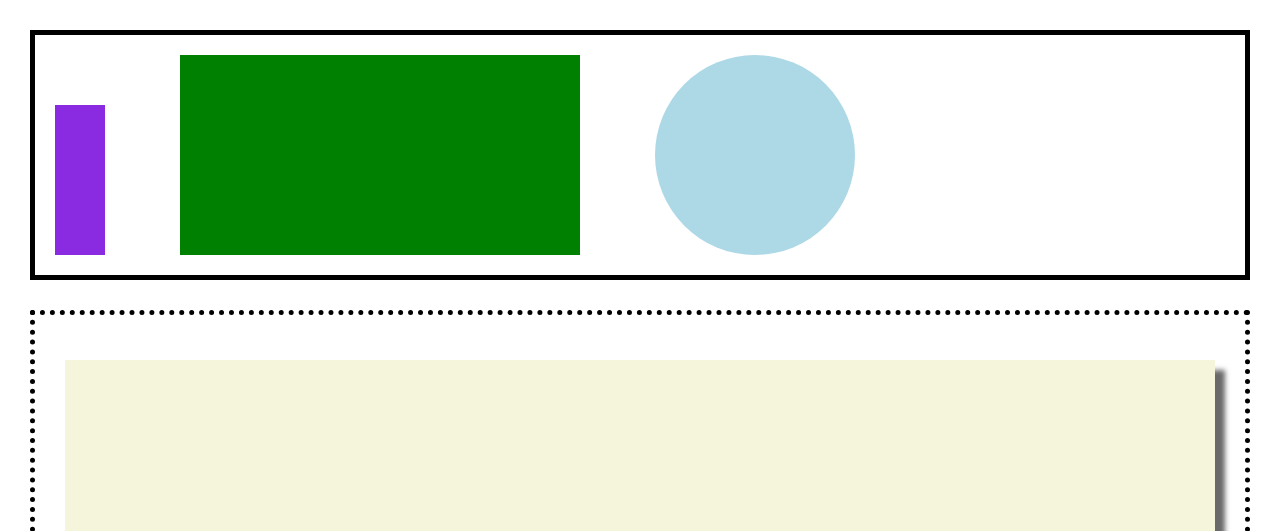
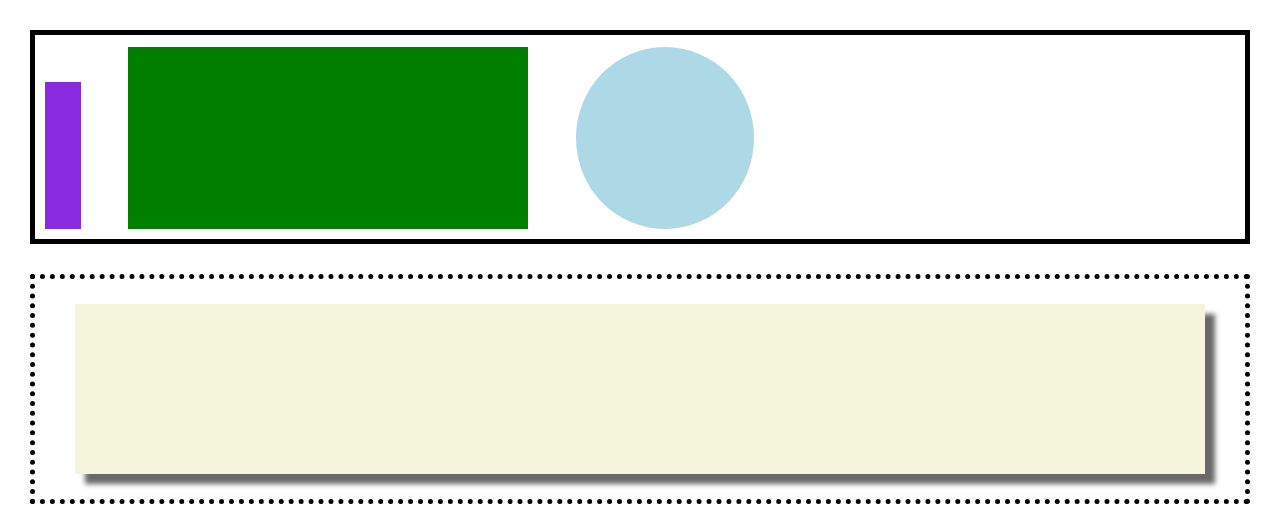
Before and after one commit to alexlamb10/html-css-2, a plain HTML site: page drill-2/index.html in a window 1280 px wide. Shown: the top 531 px of the page. Drawn offline with Linux system fonts and the light colour scheme.

Commit message:
correct heights to be vh

```diff
--- a/drill-1/index.css
+++ b/drill-1/index.css
@@ -49,7 +49,7 @@ table {
 
 .section-header {
     background-color: rgb(68, 68, 68);
-    height: 120px;
+    height: 15vh;
 }
 
 section {
@@ -60,7 +60,7 @@ section {
 }
 .side-gray {
     width: 10%;
-    height: 640px;
+    height: 85vh;
     background-color: rgb(216, 216, 216);
     align-items: stretch;
 }
@@ -76,7 +76,7 @@ section {
 }
 
 .bottom {
-    height: 100px;
+    height: 10vh;
     width: 80%;
     background-color: black;
     position: fixed;
--- a/drill-2/index.css
+++ b/drill-2/index.css
@@ -51,28 +51,28 @@ table {
     box-sizing: content-box;
     display: flex;
     align-items: end;
-    height: 200px;
+    height: 23vh;
     margin: 30px;
-    padding: 20px;
+    padding: 10px;
     border: 5px solid black;
 }
 
 .small-rectangle {
-    height: 150px;
-    width: 50px;
+    height: 80%;
+    width: 3%;
     background-color: blueviolet;
 }
 
 .med-rectangle {
-    height: 200px;
-    margin: 0 75px;
+    height: 99%;
+    margin: 0 4%;
     width: 400px;
     background-color: green;
 }
 
 .circle {
-    height: 200px;
-    width: 200px;
+    height: 99%;
+    width: 15%;
     border-radius: 50%;
     background-color: lightblue;
 }
@@ -82,15 +82,15 @@ table {
     display: flex;
     justify-content: center;
     align-items: center;
-    height: 300px;
+    height: 25vh;
     margin: 30px;
-    padding: 20px;
+    padding: 10px;
     border: 5px dotted black;
 }
 
 .tan-rectangle {
-    width: 1150px;
-    height: 250px;
+    width: 95%;
+    height: 85%;
     box-shadow: 10px 10px 5px dimgray;
     background-color: beige;
 }
@@ -102,7 +102,7 @@ footer {
 }
 
 .last-box {
-    height: 300px;
+    height: 27vh;
     width: 500px;
     border: 2px solid lightgrey;
     margin-bottom: 30px;
--- a/drill-3/index.css
+++ b/drill-3/index.css
@@ -48,22 +48,21 @@ table {
 }
 
 header {
-	height: 80px;
+	height: 10vh;
 	background-color: lightgray;
 	display: flex;
 	align-items: center;
 }
 
 .blue-box {
-	height: 50px;
-	width: 50px;
-	margin-left: 10px;
+	height: 70%;
+	width: 3.2%;
+	margin-left: 1%;
 	background-color: cornflowerblue;
 }
 
 .text {
-	height: 250px;
-	border: 1px solid black;
+	height: 31vh;
 }
 p {
 	margin: 30px;
@@ -73,7 +72,7 @@ body {
 	position: relative;
 }
 .color {
-	height: 175px;
+	height: 20vh;
 }
 
 .blue {
```
